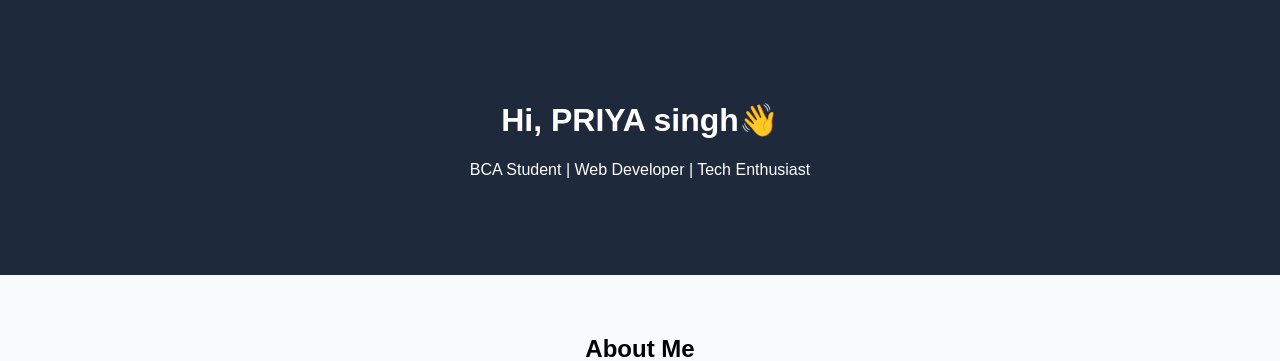
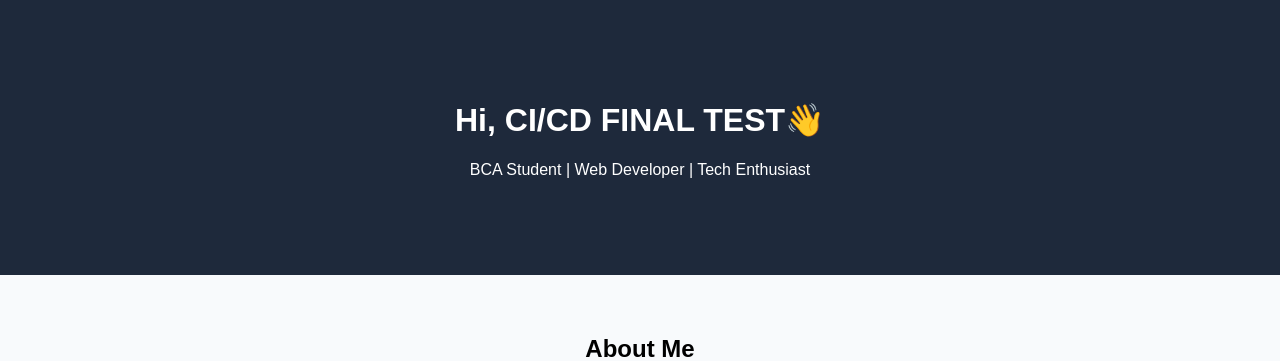
Before and after one commit to priyakumari2105/portfolio-website, a Flask app: page / in a window 1280 px wide. Shown: the part 98-459 px from the top of the page. Run offline with Flask 3, Linux system fonts and the light colour scheme.

Commit message:
CI/CD test update

```diff
--- a/templates/index.html
+++ b/templates/index.html
@@ -18,7 +18,7 @@
 
   <!-- Hero -->
   <header class="hero">
-    <h1>Hi, PRIYA singh👋</h1>
+    <h1>Hi, CI/CD FINAL TEST👋</h1>
     <p>BCA Student | Web Developer | Tech Enthusiast</p>
   </header>
 
```
